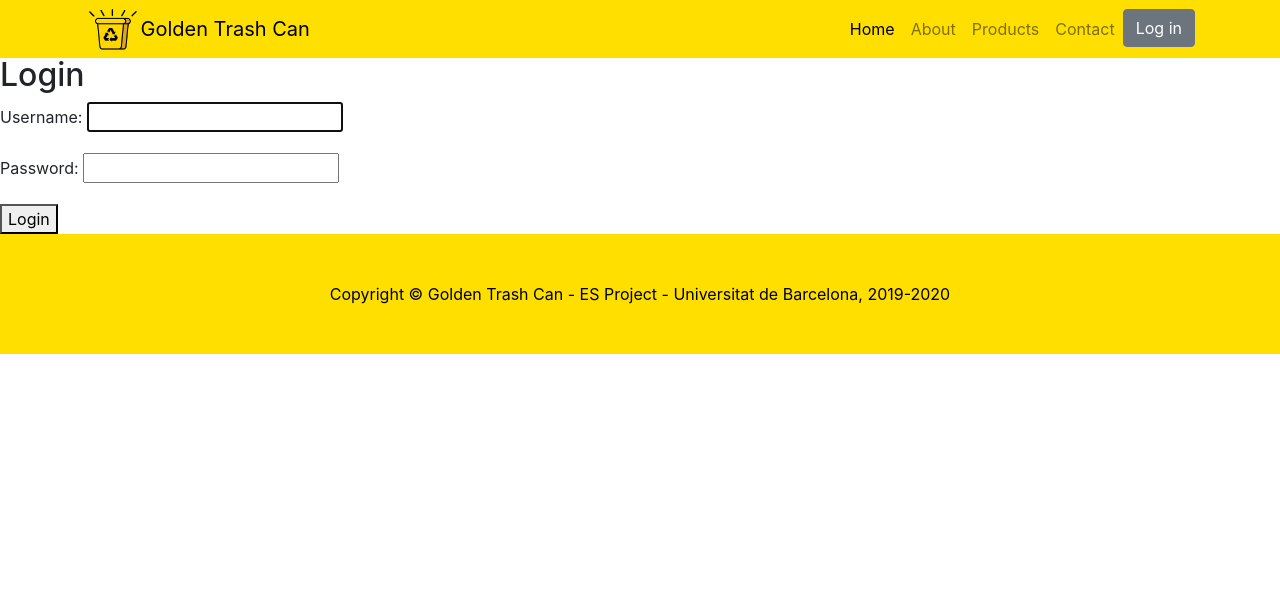
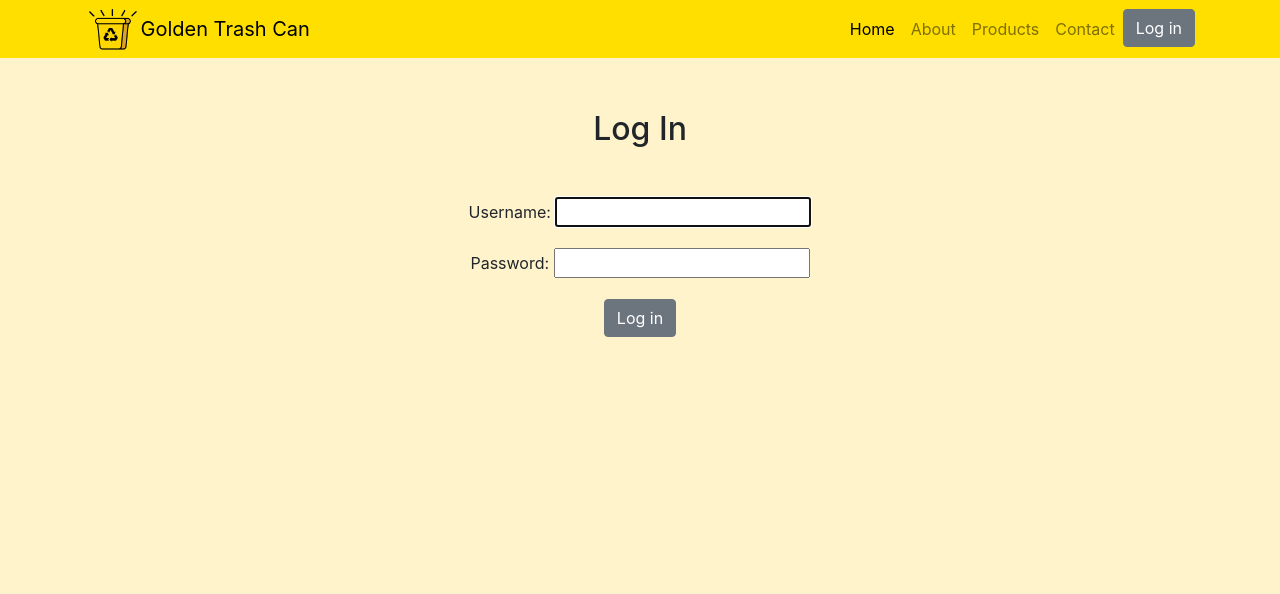
Before and after one commit to UB-ES-19/B5-Vibbo, a Django app: page /vibbo/login/ in a window 1280 px wide. Shown: the top 594 px of the page. Run offline with Django 3.2, Linux system fonts and the light colour scheme; some libraries are stand-ins or nearby versions.

Commit message:
Login css changes
Css changes to login

```diff
--- a/vibbo/static/css/shop-homepage.css
+++ b/vibbo/static/css/shop-homepage.css
@@ -6,3 +6,13 @@
 body {
   padding-top: 56px;
 }
+
+footer {
+  position: absolute;
+  bottom: 0;
+  width: 100%;           /* Footer height */
+}
+
+form {
+  text-align: center;
+}
--- a/vibbo/templates/base.html
+++ b/vibbo/templates/base.html
@@ -18,7 +18,7 @@
   <link href="/static/css/shop-homepage.css" rel="stylesheet">
 </head>
 
-<body>
+<body style="background-color:rgb(255, 243, 204);">
 
 <!-- Navigation -->
   <nav class="navbar navbar-expand-lg navbar-dark bg-dark fixed-top">
--- a/vibbo/templates/registration/login.html
+++ b/vibbo/templates/registration/login.html
@@ -4,10 +4,14 @@
 {% block title %}Login{% endblock %}
 
 {% block content %}
-<h2>Login</h2>
 <form method="post">
+	<h2>
+		<p>&nbsp;</p>
+	Log In
+	</h2>
+	<p>&nbsp;</p>
   {% csrf_token %}
   {{ form.as_p }}
-  <button type="submit">Login</button>
+  <button type="button" class="btn btn-secondary" href="{% url 'login' %}">Log in</button>
 </form>
 {% endblock %}
--- a/vibbo/templates/signup.html
+++ b/vibbo/templates/signup.html
@@ -4,8 +4,11 @@
 {% block title %}Sign Up{% endblock %}
 
 {% block content %}
-  <h2>Sign up</h2>
+
   <form method="post">
+  	<p>&nbsp;</p>
+  	<h2>Sign up</h2>
+  	<p>&nbsp;</p>
     {% csrf_token %}
     {{ form.as_p }}
     <button type="submit">Sign up</button>
```
Also changed, not shown: 1 other file.
